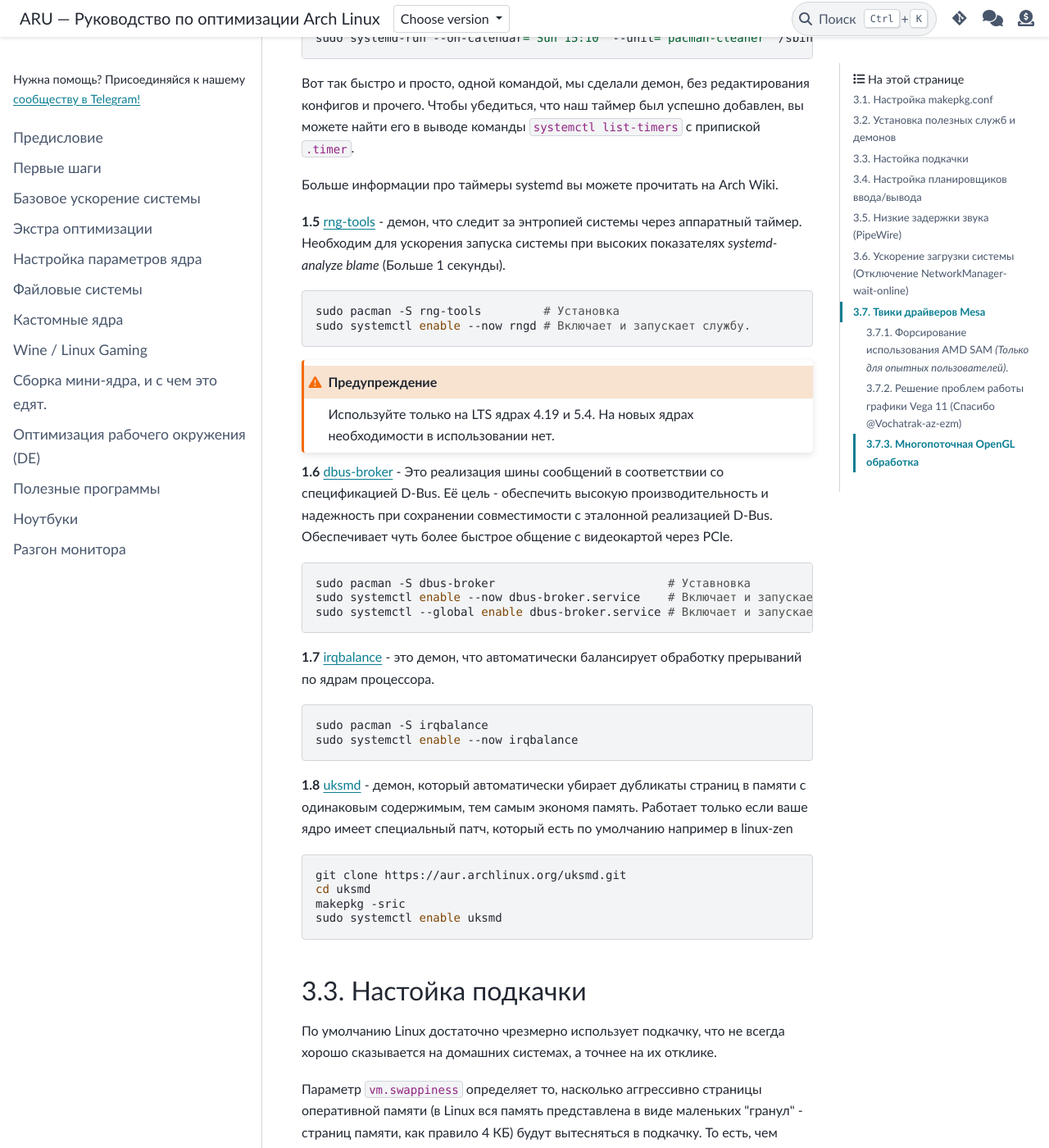
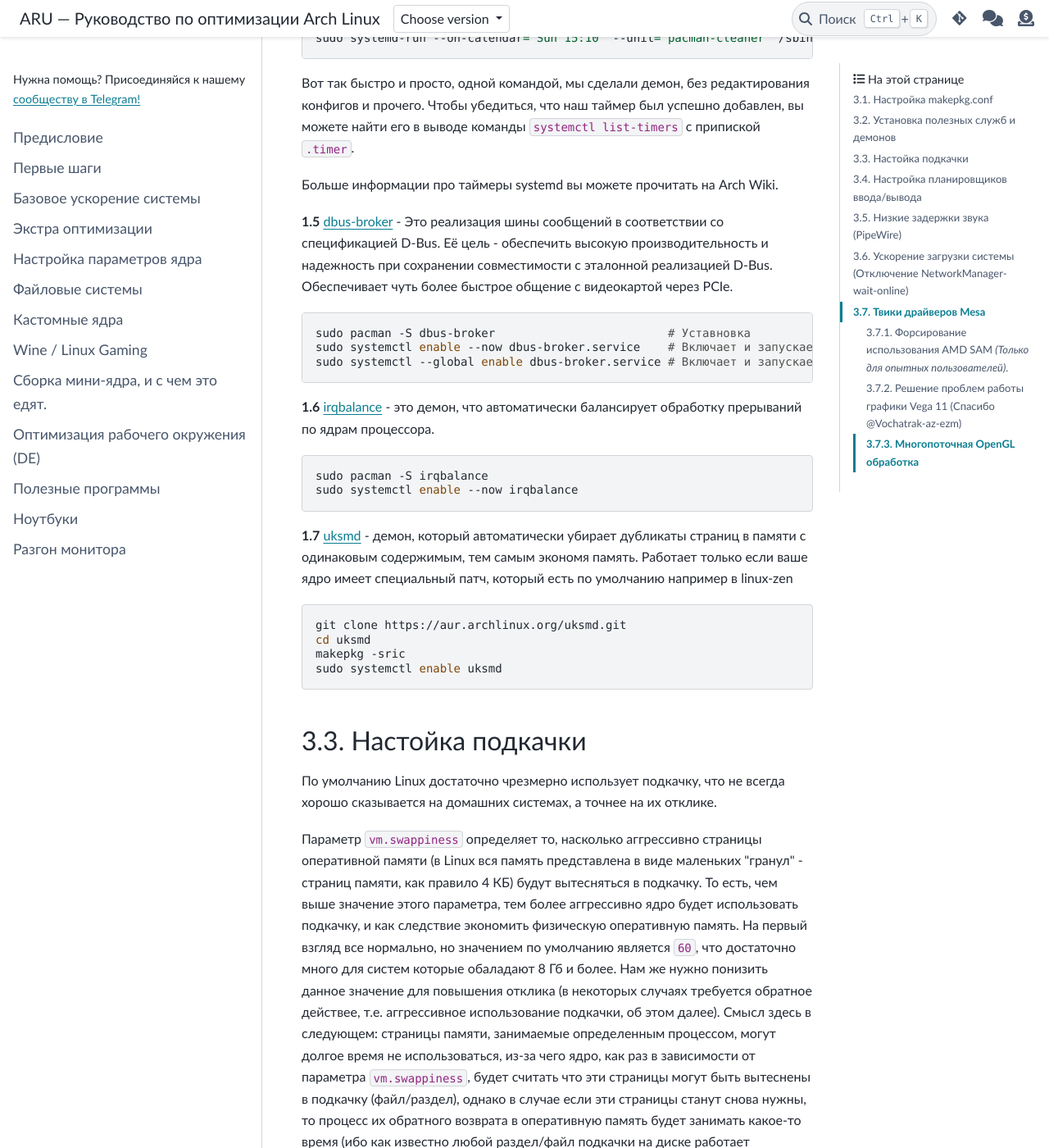
Before and after one commit to ventureoo/ARU, a Sphinx documentation site: the page built from docs/source/generic-system-acceleration.rst, in a window 1280 px wide and 1400 px high, scrolled down 5639 px. Shown: the whole window at 82% size. Built offline with Sphinx 7.4.7 and the PyData theme 0.15.4, drawn with Linux system fonts in a browser that asks for light colours.

Commit message:
generic-system-acceleration: Remove rng-tools
It's no longer needed as well as haveged

```diff
--- a/docs/source/generic-system-acceleration.rst
+++ b/docs/source/generic-system-acceleration.rst
@@ -262,17 +262,7 @@ list-timers`` с припиской ``.timer``.
 Больше информации про таймеры systemd вы можете прочитать на Arch
 Wiki.
 
-**1.5** `rng-tools <https://wiki.archlinux.org/title/Rng-tools>`_ -
-демон, что следит за энтропией системы через аппаратный таймер. Необходим для ускорения запуска системы
-при высоких показателях *systemd-analyze blame* (Больше 1 секунды). ::
-
-  sudo pacman -S rng-tools         # Установка
-  sudo systemctl enable --now rngd # Включает и запускает службу.
-
-.. warning:: Используйте только на LTS ядрах 4.19 и 5.4. На новых
-   ядрах необходимости в использовании нет.
-
-**1.6** `dbus-broker <https://github.com/bus1/dbus-broker>`_ - Это
+**1.5** `dbus-broker <https://github.com/bus1/dbus-broker>`_ - Это
 реализация шины сообщений в соответствии со спецификацией D-Bus. Её
 цель - обеспечить высокую производительность и надежность при
 сохранении совместимости с эталонной реализацией D-Bus. Обеспечивает
@@ -282,13 +272,13 @@ Wiki.
   sudo systemctl enable --now dbus-broker.service    # Включает и запускает службу.
   sudo systemctl --global enable dbus-broker.service # Включает и запускает службу для всех пользователей.
 
-**1.7** `irqbalance <https://github.com/Irqbalance/irqbalance>`_ - это демон, что автоматически балансирует обработку прерываний
+**1.6** `irqbalance <https://github.com/Irqbalance/irqbalance>`_ - это демон, что автоматически балансирует обработку прерываний
 по ядрам процессора. ::
 
   sudo pacman -S irqbalance
   sudo systemctl enable --now irqbalance
 
-**1.8** `uksmd <https://codeberg.org/pf-kernel/uksmd>`_ - демон,
+**1.7** `uksmd <https://codeberg.org/pf-kernel/uksmd>`_ - демон,
 который автоматически убирает дубликаты страниц в памяти
 с одинаковым содержимым, тем самым экономя память. Работает только
 если ваше ядро имеет специальный патч, который есть по умолчанию например в
```
Also changed, not shown: other parts of docs/source/generic-system-acceleration.rst (+1 -1 lines).
